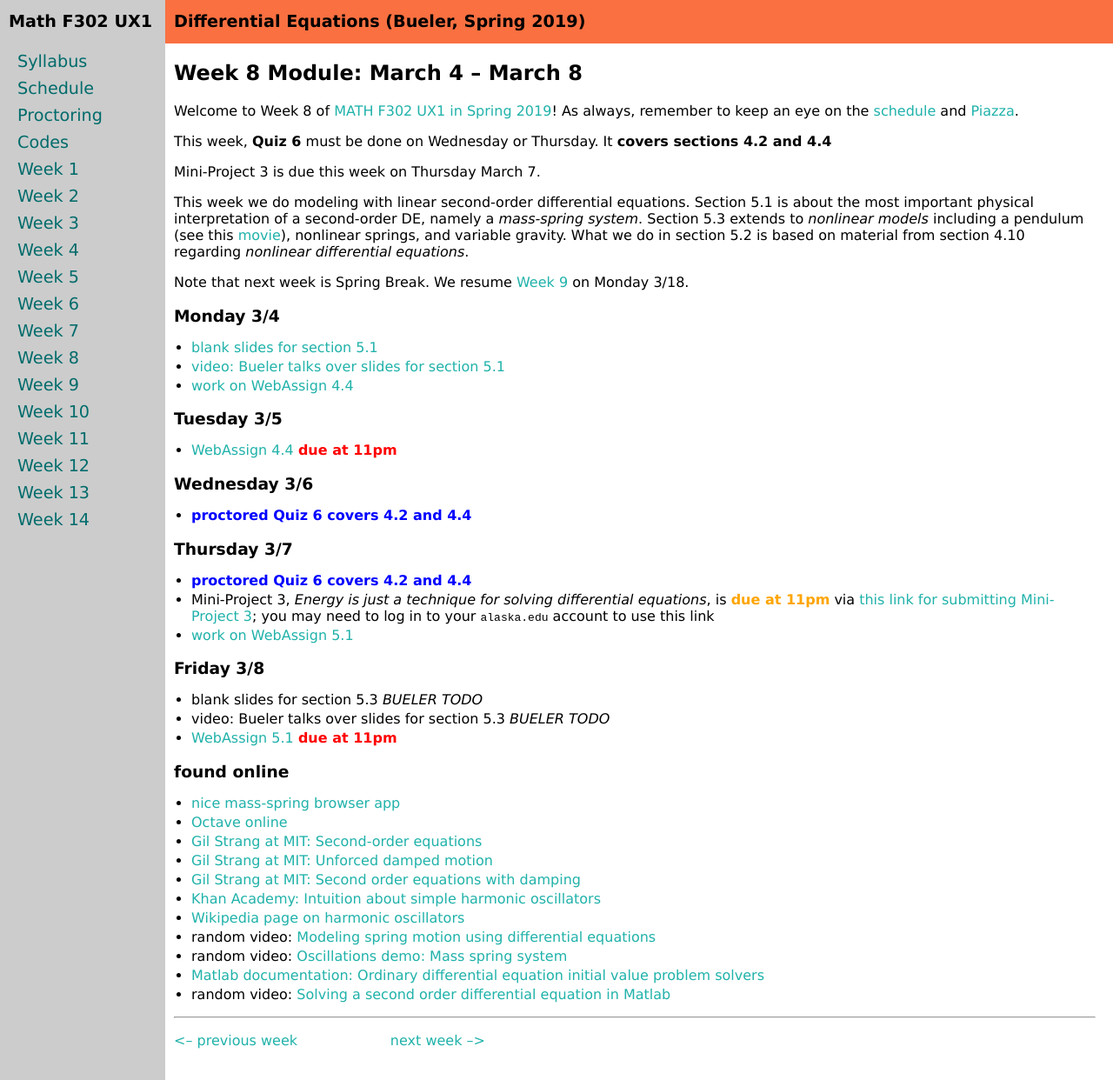
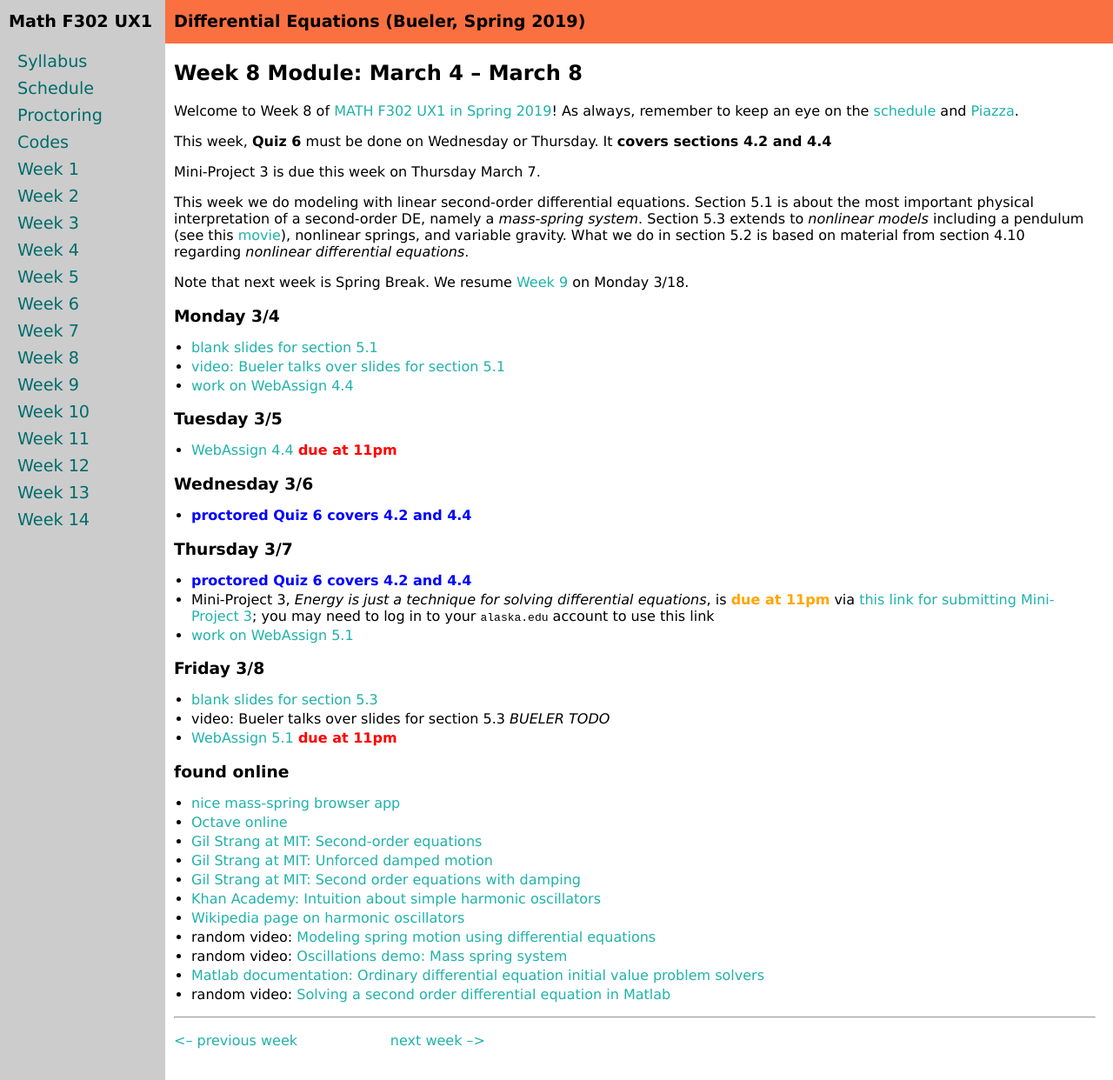
Before and after one commit to bueler/math302, a Jekyll site: the page built from week8.md, in a window 1280 px wide and 1242 px high. Shown: the whole window at 87% size. Built offline with Jekyll 4.4.1, drawn with Linux system fonts in a browser that asks for light colours.

Commit message:
these slides must do

```diff
--- a/week8.md
+++ b/week8.md
@@ -32,7 +32,7 @@ Note that next week is Spring Break.  We resume [Week 9](week9) on Monday 3/18.
 * [work on WebAssign 5.1](https://www.webassign.net/)
 
 ### Friday 3/8
-* blank slides for section 5.3 _BUELER TODO_
+* [blank slides for section 5.3](assets/slides/5-3.pdf)
 * video: Bueler talks over slides for section 5.3 _BUELER TODO_
 * [WebAssign 5.1](https://www.webassign.net/) <span style="color:red">**due at 11pm**</span>
 
```
Also changed, not shown: 4 other files.
